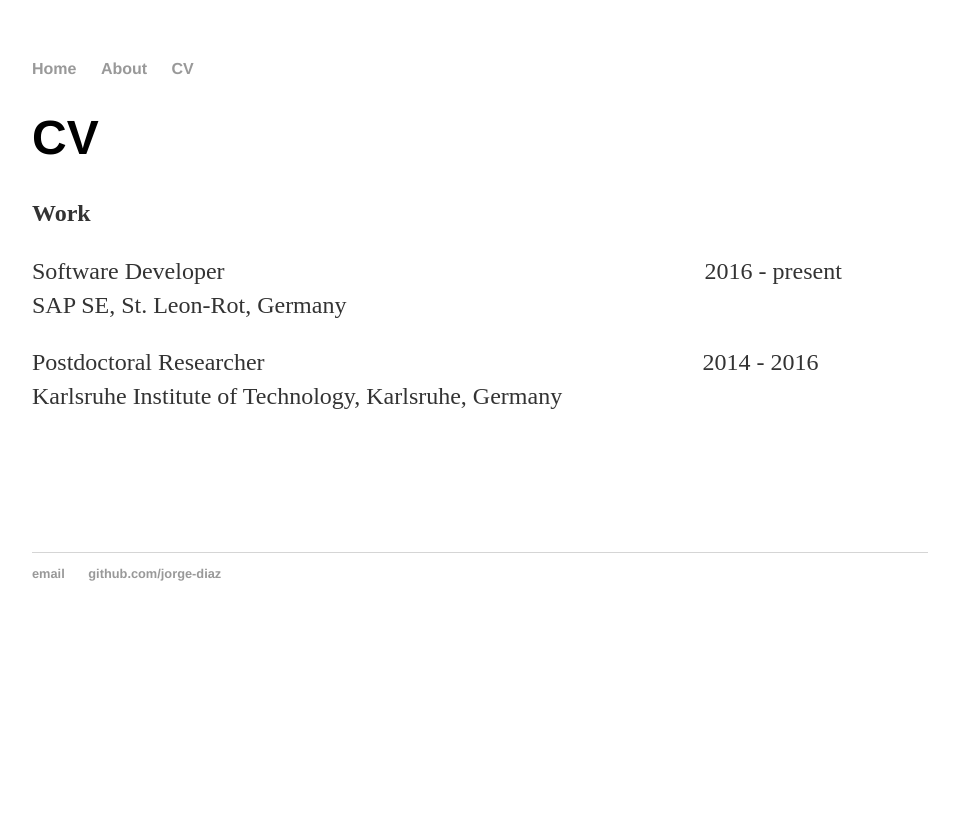
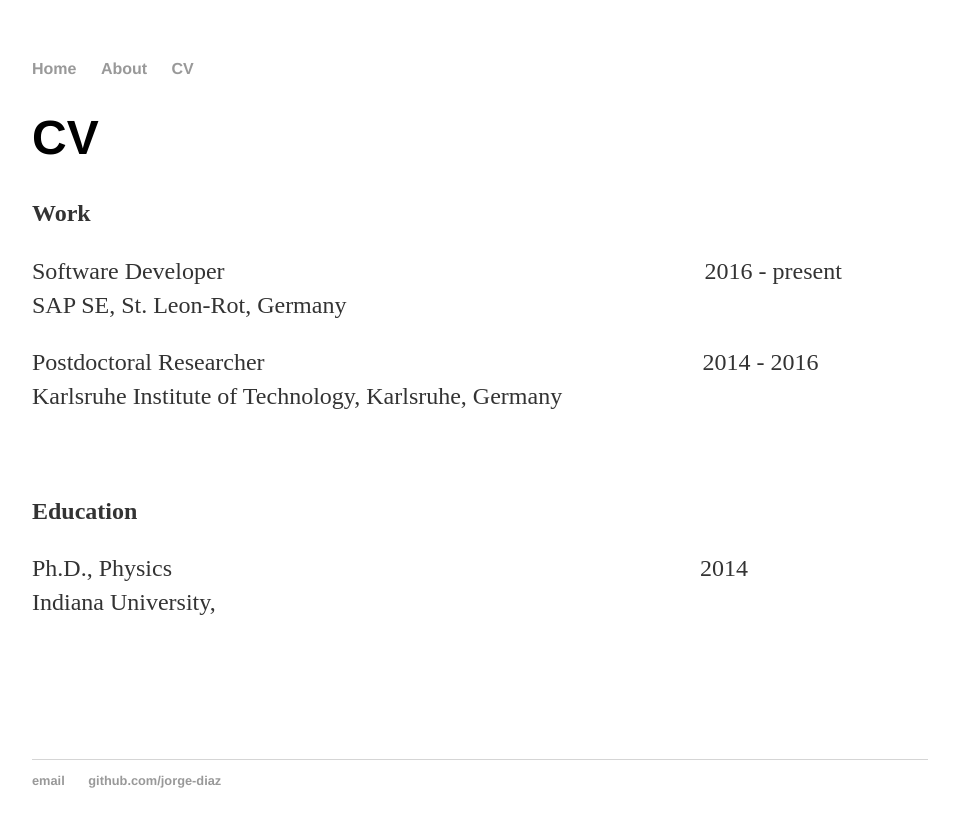
Before and after one commit to jorge-diaz/jorge-diaz.github.io, a Jekyll site: the page built from cv/index.html, in a window 1280 px wide. Shown: the top 827 px of the page, without its empty margins (160-1119 px from the left). Built offline with Jekyll 4.4.1, drawn with Linux system fonts in a browser that asks for light colours; comment, search, counter and statistics services are not loaded; some of the changed lines change nothing that is shown.

Commit message:
update cv: work added

```diff
--- a/cv/index.html
+++ b/cv/index.html
@@ -10,5 +10,25 @@ title: Jorge S. Diaz
 	<p>Postdoctoral Researcher&nbsp;&nbsp;&nbsp;&nbsp;&nbsp;&nbsp;&nbsp;&nbsp;&nbsp;&nbsp;&nbsp;&nbsp;&nbsp;&nbsp;&nbsp;&nbsp;&nbsp;&nbsp;&nbsp;&nbsp;&nbsp;&nbsp;&nbsp;&nbsp;&nbsp;&nbsp;&nbsp;&nbsp;&nbsp;&nbsp;&nbsp;&nbsp;&nbsp;&nbsp;&nbsp;&nbsp;&nbsp;&nbsp;&nbsp;&nbsp;&nbsp;&nbsp;&nbsp;&nbsp;&nbsp;&nbsp;&nbsp;&nbsp;&nbsp;&nbsp;&nbsp;&nbsp;&nbsp;&nbsp;&nbsp;&nbsp;&nbsp;&nbsp;&nbsp;&nbsp;&nbsp;&nbsp;&nbsp;&nbsp;&nbsp;&nbsp;&nbsp;&nbsp;&nbsp;&nbsp;&nbsp;&nbsp;
 	2014 - 2016<br>Karlsruhe Institute of Technology, Karlsruhe, Germany</p>
 	<p>&nbsp;</p>
+	<p><strong>Education</strong></p>
+	<p>Ph.D., Physics&nbsp;&nbsp;&nbsp;&nbsp;&nbsp;&nbsp;&nbsp;&nbsp;&nbsp;&nbsp;&nbsp;&nbsp;&nbsp;&nbsp;&nbsp;&nbsp;&nbsp;&nbsp;&nbsp;&nbsp;&nbsp;&nbsp;&nbsp;&nbsp;&nbsp;&nbsp;&nbsp;&nbsp;&nbsp;&nbsp;&nbsp;&nbsp;&nbsp;&nbsp;&nbsp;&nbsp;&nbsp;&nbsp;&nbsp;&nbsp;&nbsp;&nbsp;&nbsp;&nbsp;&nbsp;&nbsp;&nbsp;&nbsp;&nbsp;&nbsp;&nbsp;&nbsp;&nbsp;&nbsp;&nbsp;&nbsp;&nbsp;&nbsp;&nbsp;&nbsp;&nbsp;&nbsp;&nbsp;&nbsp;&nbsp;&nbsp;&nbsp;&nbsp;&nbsp;&nbsp;&nbsp;&nbsp;&nbsp;&nbsp;&nbsp;&nbsp;&nbsp;&nbsp;&nbsp;&nbsp;&nbsp;&nbsp;&nbsp;&nbsp;&nbsp;&nbsp;&nbsp;
+	2014<br>Indiana University, </p>
 	<p>&nbsp;</p>
+	<p>&nbsp;</p>
+
+	<!-- Start of StatCounter Code for Default Guide -->
+	<script type="text/javascript">
+	var sc_project=11372851;
+	var sc_invisible=1;
+	var sc_security="8830e8da";
+	var scJsHost = (("https:" == document.location.protocol) ?
+	"https://secure." : "http://www.");
+	document.write("<sc"+"ript type='text/javascript' src='" + scJsHost+
+	"statcounter.com/counter/counter.js'></"+"script>");
+	</script>
+	<noscript><div class="statcounter"><a title="site stats"
+	href="http://statcounter.com/" target="_blank"><img class="statcounter"
+	src="//c.statcounter.com/11372851/0/8830e8da/1/" alt="site
+	stats"></a></div></noscript>
+	<!-- End of StatCounter Code for Default Guide -->
 </div><!-- /.blurb -->
```
